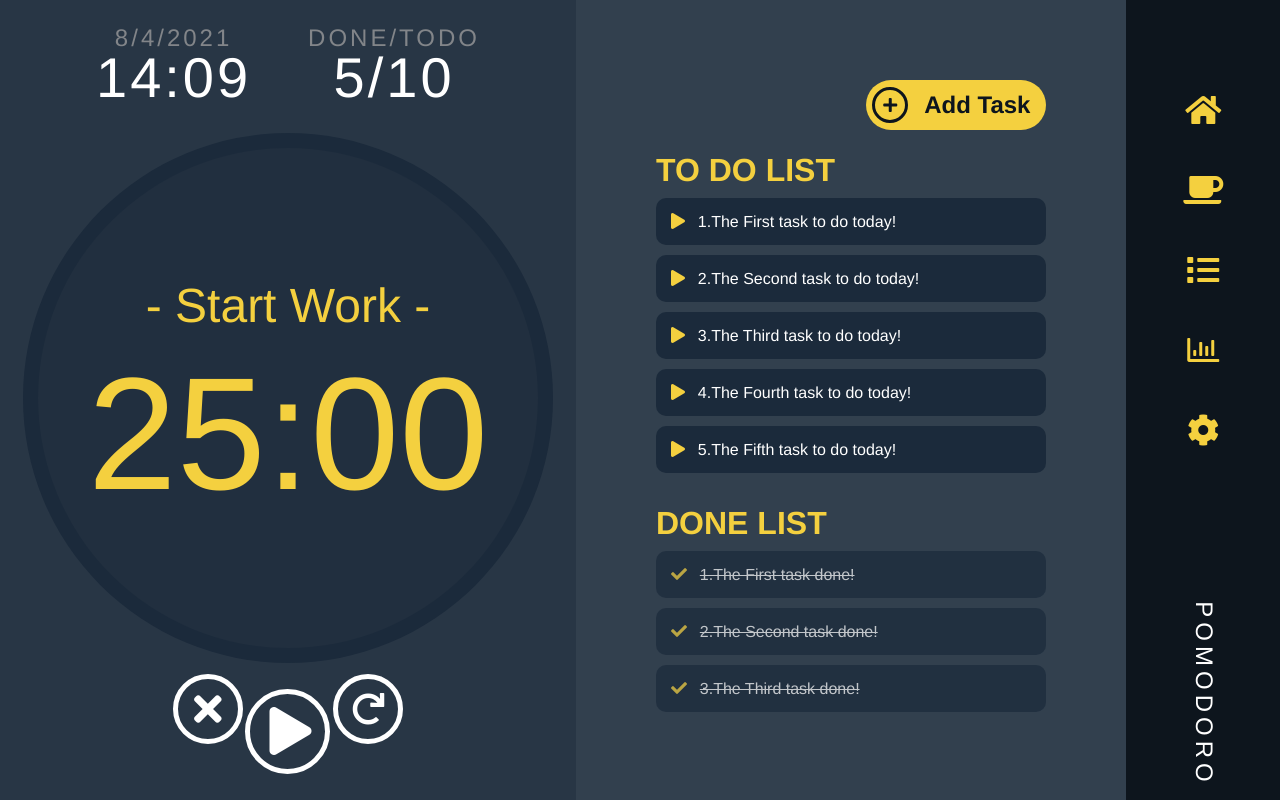
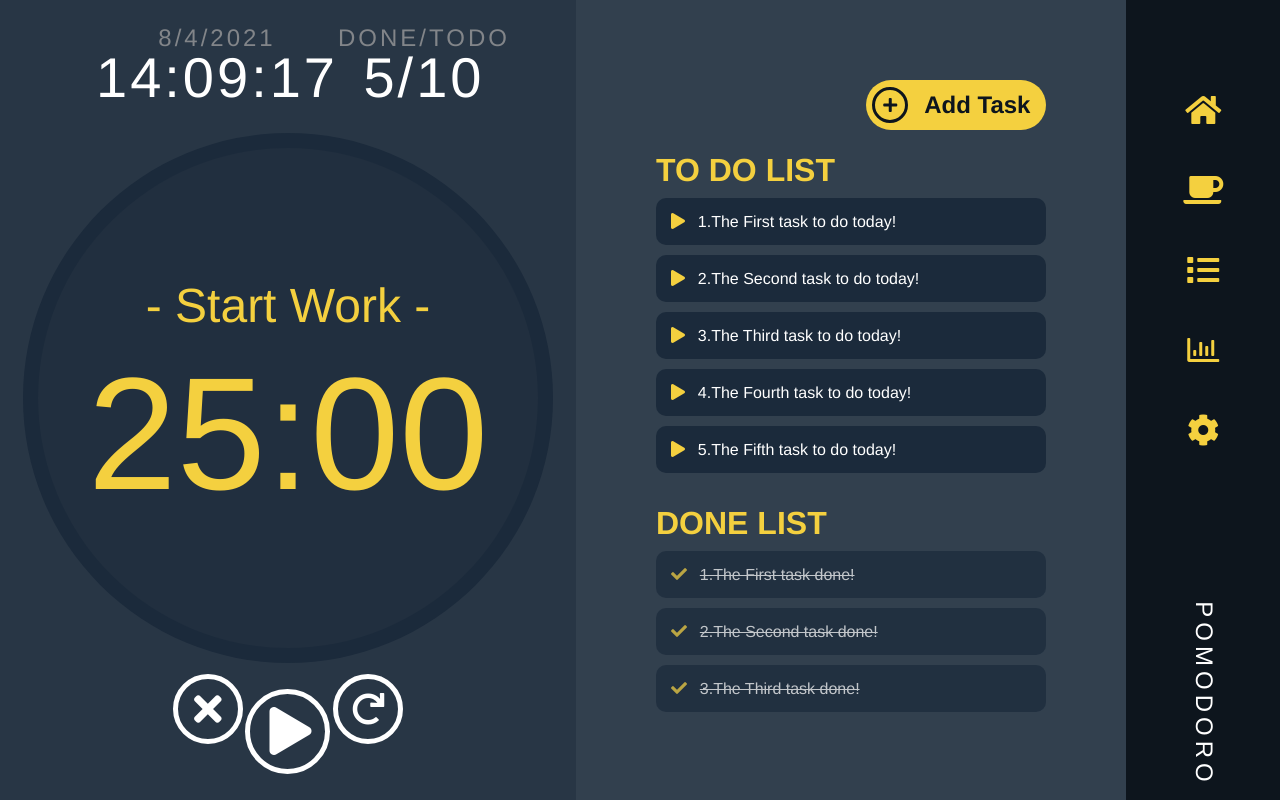
Before and after one commit to allstar2829/week1-pomodoro, a Vue app: page / in a window 1280 px wide. Built offline with nearby package versions, Linux system fonts and the light colour scheme.

Commit message:
改變變數名稱

```diff
--- a/src/components/timer.vue
+++ b/src/components/timer.vue
@@ -50,9 +50,9 @@ export default {
       let Now = new Date();
       var hours = this.padDate(Now.getHours());
       var minutes = this.padDate(Now.getMinutes());
-    //   var seconds = this.padDate(Now.getSeconds()); //for test only
+      var seconds = this.padDate(Now.getSeconds()); //for test only
 
-      return hours + ":" + minutes;
+      return hours + ":" + minutes+ ":" + seconds;
     },
     padDate(input) {
       return input.toString().padStart(2, "0");
@@ -60,13 +60,13 @@ export default {
   },
   mounted() {
     var _this = this; //宣告一個變數指向Vue例項this，保證作用域一致
-    this.timer = setInterval(function () {
+    this.updateCurrentTime = setInterval(function () {
       _this.date = new Date(); //修改資料date
     }, 1000);
   },
   onBeforeUnmount() {
-    if (this.timer) {
-      clearInterval(this.timer); //在Vue例項銷燬前，清除我們的定時器
+    if (this.updateCurrentTime) {
+      clearInterval(this.updateCurrentTime); //在Vue例項銷燬前，清除我們的定時器
     }
   },
 };
```
